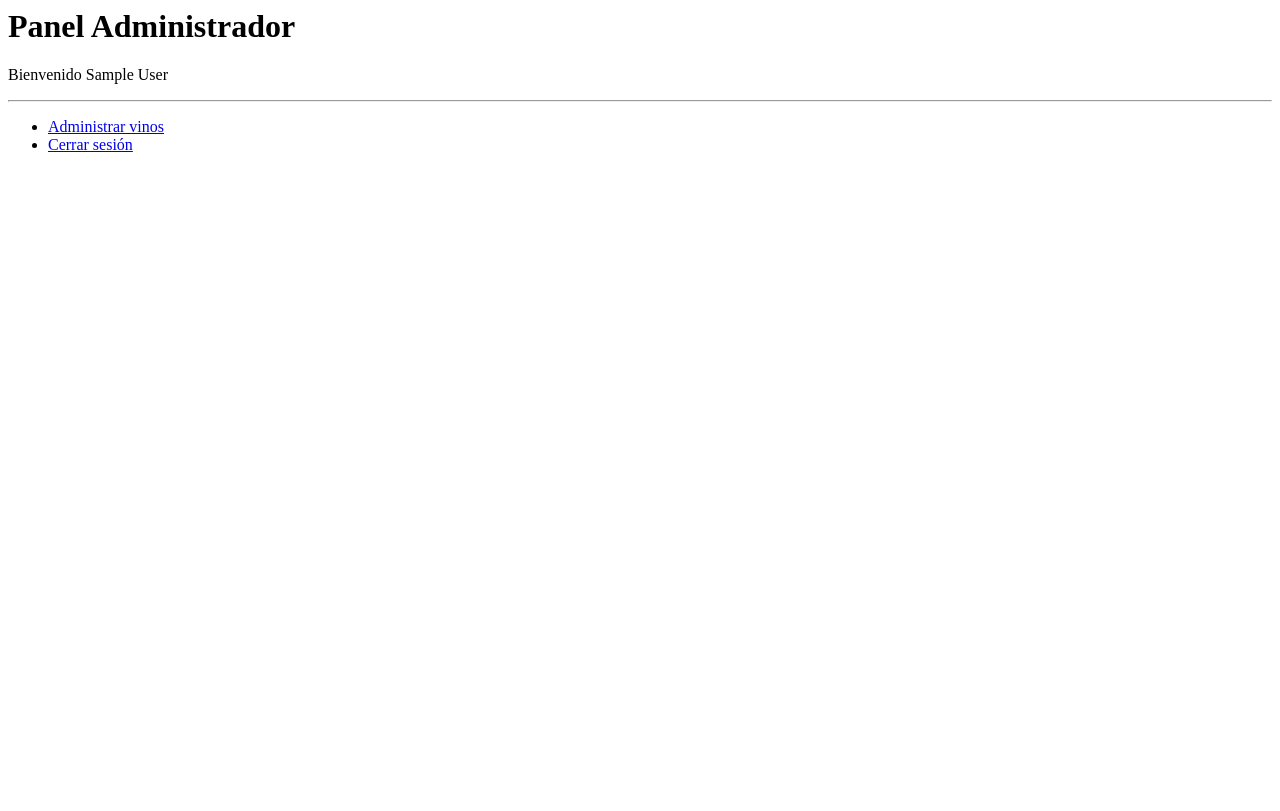
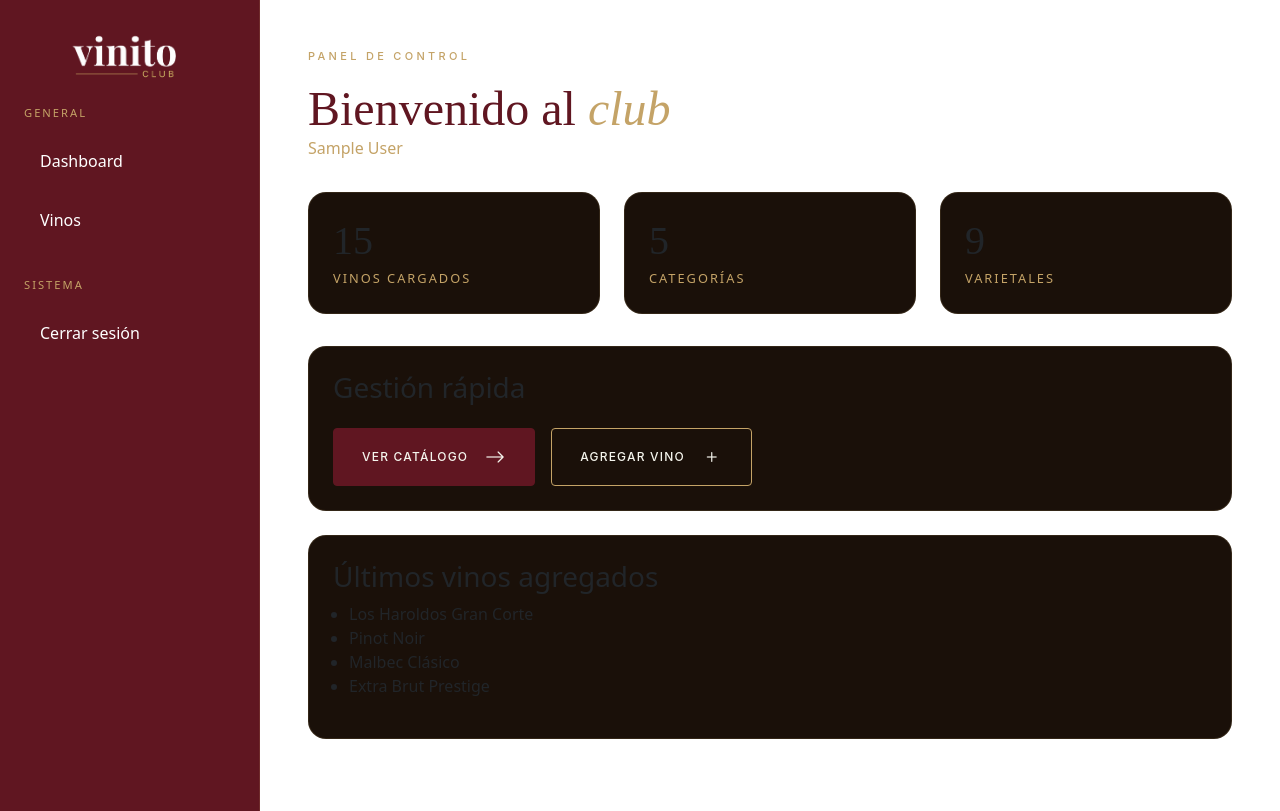
Before and after one commit to Neox06-Dev/vinito_club-main, a PHP site: page /admin/index.php in a window 1280 px wide. Before the commit the page ends 152 px from the top, so only its background shows below. Run offline with PHP 8.4, Linux system fonts and the light colour scheme; the visitor is signed in with stand-in values (Sample User, id 1); data comes from the database, SQL or seed files in the repository.

Commit message:
Decoracion css en el panel de administrador y mejoras en la pagina

```diff
--- /dev/null
+++ b/admin/includes/footer-admin.php
@@ -0,0 +1,5 @@
+<script src="https://cdn.jsdelivr.net/npm/bootstrap@5.3.3/dist/js/bootstrap.bundle.min.js"></script>
+<script src="../js/main.js"></script>
+
+</body>
+</html>
--- /dev/null
+++ b/admin/includes/header-admin.php
@@ -0,0 +1,14 @@
+<!DOCTYPE html>
+<html lang="es">
+
+<head>
+    <meta charset="UTF-8">
+    <meta name="viewport"content="width=device-width, initial-scale=1.0">
+    <title>Vinito Club Admin</title>
+    <link rel="stylesheet" href="../css/style.css">
+    <link rel="stylesheet" href="https://cdn.jsdelivr.net/npm/bootstrap@5.3.3/dist/css/bootstrap.min.css">
+    <link rel="stylesheet" href="https://cdn.jsdelivr.net/npm/bootstrap-icons@1.11.3/font/bootstrap-icons.min.css">
+
+</head>
+
+<body>
--- a/admin/index.php
+++ b/admin/index.php
@@ -1,25 +1,138 @@
 <?php
+require_once 'includes/auth.php';
+require_once 'includes/header-admin.php';
 
-require_once 'includes/auth.php';
+require_once '../classes/Vino.php';
+require_once '../classes/Categoria.php';
+require_once '../classes/Varietal.php';
+
+$totalVinos = count(Vino::catalogo_completo());
+$totalCategorias = count(Categoria::todas());
+$totalVarietales = count(Varietal::todos());
+
+$ultimosVinos = Vino::ultimos();
 
 ?>
 
-<h1>Panel Administrador</h1>
+<div class="admin-layout">
 
-<p>Bienvenido <?= $_SESSION['nombre'] ?></p>
+    <aside class="admin-sidebar">
 
-<hr>
+        <div class="navbar-brand d-flex justify-content-start">
+            <a href="index.php"><img src="../assets/img/logo.png" alt="Vinito Club" id="logoImg"></a>
+        </div>
 
-<ul>
-    <li>
+        <nav class="admin-nav">
+
+            <h6>GENERAL</h6>
+
+            <a href="index.php">
+                Dashboard
+            </a>
+
             <a href="vinos.php">
-            Administrar vinos
+                Vinos
             </a>
-    </li>
 
-    <li>
+            <h6>SISTEMA</h6>
+
             <a href="logout.php">
                 Cerrar sesión
             </a>
+
+        </nav>
+
+    </aside>
+
+    <main class="admin-content">
+
+        <header class="admin-header">
+
+            <p class="section-label">
+                PANEL DE CONTROL
+            </p>
+
+            <h1 class="section-title">
+                Bienvenido al <em>club</em>
+            </h1>
+
+            <p>
+                <?= htmlspecialchars($_SESSION['nombre']) ?>
+            </p>
+
+        </header>
+
+        <section class="stats-grid">
+
+            <article class="stat-card">
+
+                <h2><?= $totalVinos ?></h2>
+
+                <span>Vinos cargados</span>
+
+            </article>
+
+            <article class="stat-card">
+
+                <h2><?= $totalCategorias ?></h2>
+
+                <span>Categorías</span>
+
+            </article>
+
+            <article class="stat-card">
+
+                <h2><?= $totalVarietales ?></h2>
+
+                <span>Varietales</span>
+
+            </article>
+
+        </section>
+
+        <section class="quick-actions">
+
+            <h3>Gestión rápida</h3>
+
+                <div class="d-flex gap-3 flex-wrap mt-4">
+                    <a href="vinos.php" class=" btn-hero-primary">
+                        Ver catálogo &nbsp;<i class="bi bi-arrow-right"></i>
+                    </a>
+                    <a href="vino-crear.php" class=" btn-hero-outline">
+                        Agregar vino &nbsp;<i class="bi bi-plus"></i>
+                    </a>
+                </div>
+
+        </section>
+
+        <section class="latest-wines">
+
+            <h3>
+                Últimos vinos agregados
+            </h3>
+
+            <ul>
+
+                <?php foreach($ultimosVinos as $vino): ?>
+
+                    <li>
+
+                        <?= htmlspecialchars(
+                            $vino->getNombre()
+                        ) ?>
+
                     </li>
+
+                <?php endforeach; ?>
+
             </ul>
+
+        </section>
+
+    </main>
+
+</div>
+
+<?php require_once 'includes/footer-admin.php'; ?>
+</div>
+</html>
--- a/classes/Varietal.php
+++ b/classes/Varietal.php
@@ -28,6 +28,24 @@ class Varietal
         return $resultado ?: null;
     }
 
+    public static function todos(): array
+    {
+        $conexion = (new Conexion())->getConexion();
+
+        $query = "SELECT * FROM varietales";
+
+        $stmt = $conexion->prepare($query);
+
+        $stmt->setFetchMode(
+            PDO::FETCH_CLASS,
+            self::class
+        );
+
+        $stmt->execute();
+
+        return $stmt->fetchAll();
+    }
+
     public function getNombre(): string
     {
         return $this->nombre;
--- a/classes/Vino.php
+++ b/classes/Vino.php
@@ -93,6 +93,35 @@ class Vino
         $resultado = $PDOStatement->fetch();
 
         return $resultado ?: null;
+    }
+
+    public static function ultimos(int $limite = 4): array
+    {
+        $conexion = (new Conexion())->getConexion();
+
+        $query = "
+            SELECT *
+            FROM vinos
+            ORDER BY id_vino DESC
+            LIMIT ?
+        ";
+
+        $stmt = $conexion->prepare($query);
+
+        $stmt->bindValue(
+            1,
+            $limite,
+            PDO::PARAM_INT
+        );
+
+        $stmt->setFetchMode(
+            PDO::FETCH_CLASS | PDO::FETCH_PROPS_LATE,
+            self::class
+        );
+
+        $stmt->execute();
+
+        return $stmt->fetchAll();
     }
 
     // GETTERS
--- a/css/style.css
+++ b/css/style.css
@@ -87,7 +87,6 @@ img { max-width: 100%; display: block; }
     color: var(--color-cream);
     transition: var(--transition);
 }
-.bi:hover { color: var(--color-gold-light); }
 
 /*  NAVBAR  */
 .vinito-navbar {
@@ -166,9 +165,13 @@ img { max-width: 100%; display: block; }
     filter: invert(1);
 }
 
+.bi-bag:hover { color: var(--color-gold-light); }
+
 .admin-icon i {
     font-size: 1.5rem;
 }
+
+.admin-icon i:hover { color: var(--color-gold-light); }
 
 /* ── TIPOGRAFÍA ─────────────────────────────────────────────── */
 .section-label {
@@ -242,12 +245,14 @@ img { max-width: 100%; display: block; }
     display: inline-flex;
     align-items: center;
     gap: 8px;
+    text-decoration: none;
 }
 .btn-hero-primary:hover,
 .btn-contacto-submit:hover {
     background-color: var(--color-wine-dark);
     border-color: var(--color-wine-dark);
     transform: translateY(-1px);
+    text-decoration: none;
 }
 .btn-hero-primary:disabled,
 .btn-contacto-submit:disabled {
@@ -279,10 +284,12 @@ img { max-width: 100%; display: block; }
     border: 1px solid rgba(255,255,255,0.35);
     padding: 13px 28px;
     font-size: 12px;
+    text-decoration: none;
 }
 .btn-hero-outline:hover {
     border-color: var(--color-gold);
     color: var(--color-gold) !important;
+    text-decoration: none;
 }
 
 .btn-outline-gold {
@@ -294,6 +301,7 @@ img { max-width: 100%; display: block; }
 .btn-outline-gold:hover {
     background: var(--color-gold);
     color: var(--color-wine-dark) !important;
+    text-decoration: none;
 }
 
 /* ── HERO ───────────────────────────────────────────────────── */
@@ -1605,7 +1613,7 @@ dialog {
         170deg,
         transparent 0px,
         transparent 38px,
-        rgba(196, 163, 103, 0.03) 39px,
+        rgba(196, 164, 103, 0.075) 39px,
         rgba(196, 163, 103, 0.03) 40px
     );
 }
@@ -1966,6 +1974,196 @@ body.login-page {
 .login-home-link:hover {
     color: var(--color-gold-light);
     transform: translateX(-3px);
+}
+
+/* ADMIN DASHBOARD */
+.admin-layout{
+    display:flex;
+    min-height:100vh;
+}
+
+/* ===== SIDEBAR ===== */
+
+.admin-sidebar{
+
+    width:260px;
+
+    background: var(--color-wine);
+
+    border-right:1px solid rgba(196,163,103,.15);
+
+    padding:2rem 1.5rem;
+}
+
+.admin-logo{
+
+    margin-bottom:3rem;
+}
+
+.admin-logo h2{
+
+    margin:0;
+
+    font-family:'Playfair Display',serif;
+
+    font-size:2rem;
+}
+
+.admin-logo span{
+
+    color: var(--color-gold);
+
+    letter-spacing:3px;
+
+    text-transform:uppercase;
+
+    font-size:.75rem;
+}
+
+.admin-nav{
+
+    display:flex;
+
+    flex-direction:column;
+
+    gap:.5rem;
+}
+
+.admin-nav h6{
+
+    margin-top:1.5rem;
+
+    color:#C4A367;
+
+    letter-spacing:2px;
+
+    font-size:.7rem;
+}
+
+.admin-nav a{
+
+    text-decoration:none;
+
+    color:white;
+
+    padding:.85rem 1rem;
+
+    border-radius:10px;
+
+    transition:.3s;
+}
+
+.admin-nav a:hover{
+
+    background:rgba(255,255,255,.08);
+}
+
+/* ===== CONTENIDO ===== */
+
+.admin-content{
+
+    flex:1;
+
+    padding:3rem;
+}
+
+.admin-header{
+
+    margin-bottom:2rem;
+}
+
+.admin-header p{
+
+    color:#C4A367;
+}
+
+.admin-header h1{
+
+    margin:0;
+
+    font-family:'Playfair Display',serif;
+
+    font-size:3rem;
+}
+
+/* ===== STATS ===== */
+
+.stats-grid{
+
+    display:grid;
+
+    grid-template-columns:
+        repeat(
+            auto-fit,
+            minmax(220px,1fr)
+        );
+
+    gap:1.5rem;
+
+    margin-bottom:2rem;
+}
+
+.stat-card{
+
+    background:#1a1009;
+
+    border:1px solid rgba(196,163,103,.15);
+
+    border-radius:18px;
+
+    padding:1.5rem;
+}
+
+.stat-card h2{
+
+    margin:0;
+
+    font-size:2.5rem;
+
+    font-family:'Playfair Display',serif;
+}
+
+.stat-card span{
+
+    color:#C4A367;
+
+    text-transform:uppercase;
+
+    letter-spacing:2px;
+
+    font-size:.8rem;
+}
+
+.quick-actions,
+.latest-wines{
+
+    background:#1a1009;
+
+    border:1px solid rgba(196,163,103,.15);
+
+    border-radius:18px;
+
+    padding:1.5rem;
+
+    margin-bottom:1.5rem;
+}
+
+.quick-actions a{
+
+}
+
+
+
+.quick-actions a:last-child{
+
+    border:1px solid #C4A367;
+
+    color:#C4A367;
+}
+
+.latest-wines ul{
+
+    padding-left:1rem;
 }
 
 /* ── RESPONSIVE ──────────────────────────────────────────────── */
--- a/test.php
+++ b/test.php
@@ -1,2 +1 @@
 <?php
-echo password_hash('admin123', PASSWORD_DEFAULT);
```
Also changed, not shown: admin/vino-crear.php (+4 -14 lines), admin/vino-editar.php (+4 -15 lines), admin/vinos.php (+4 -12 lines). Lines whose indentation alone changed are shown as unchanged.
